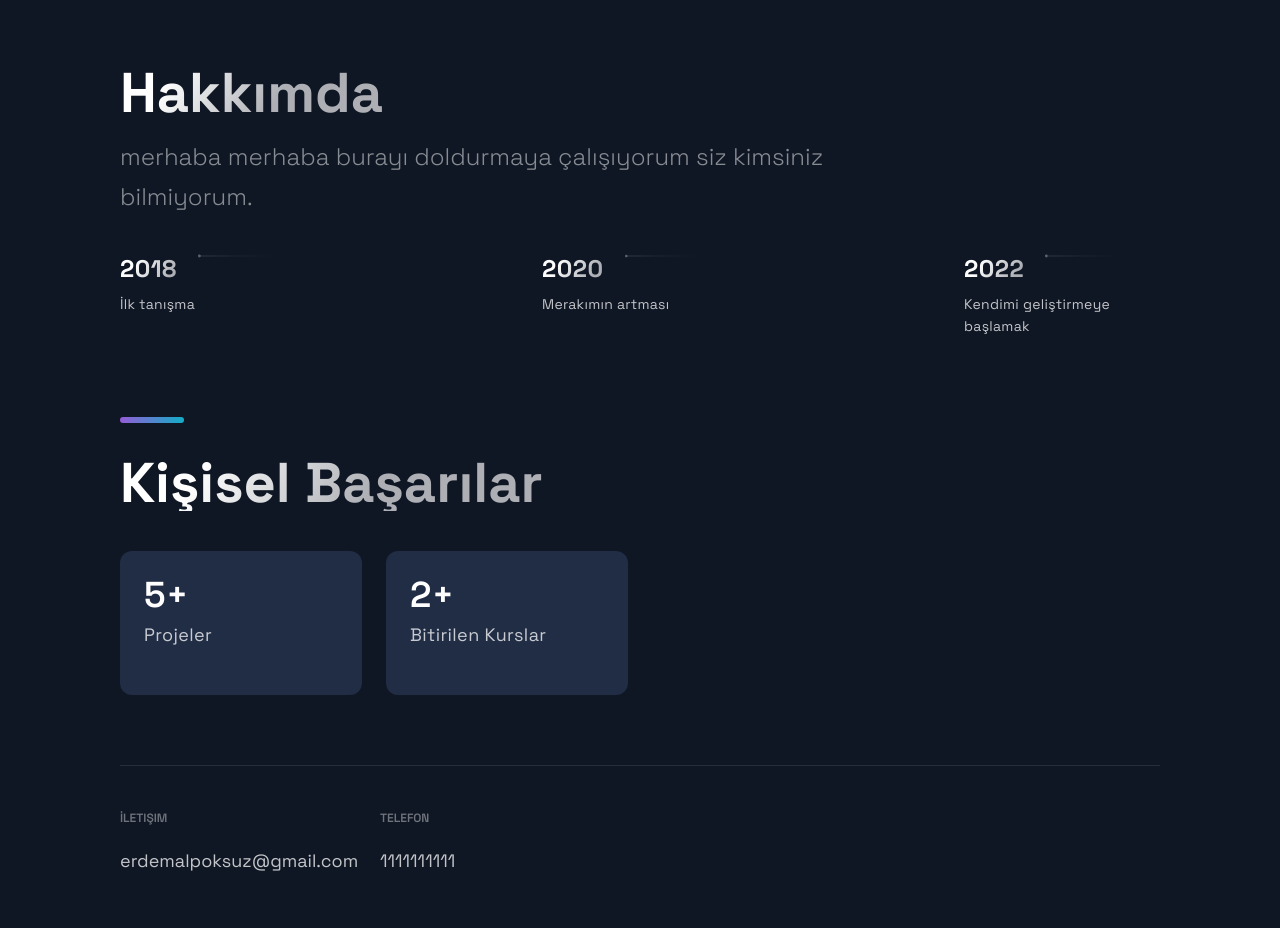
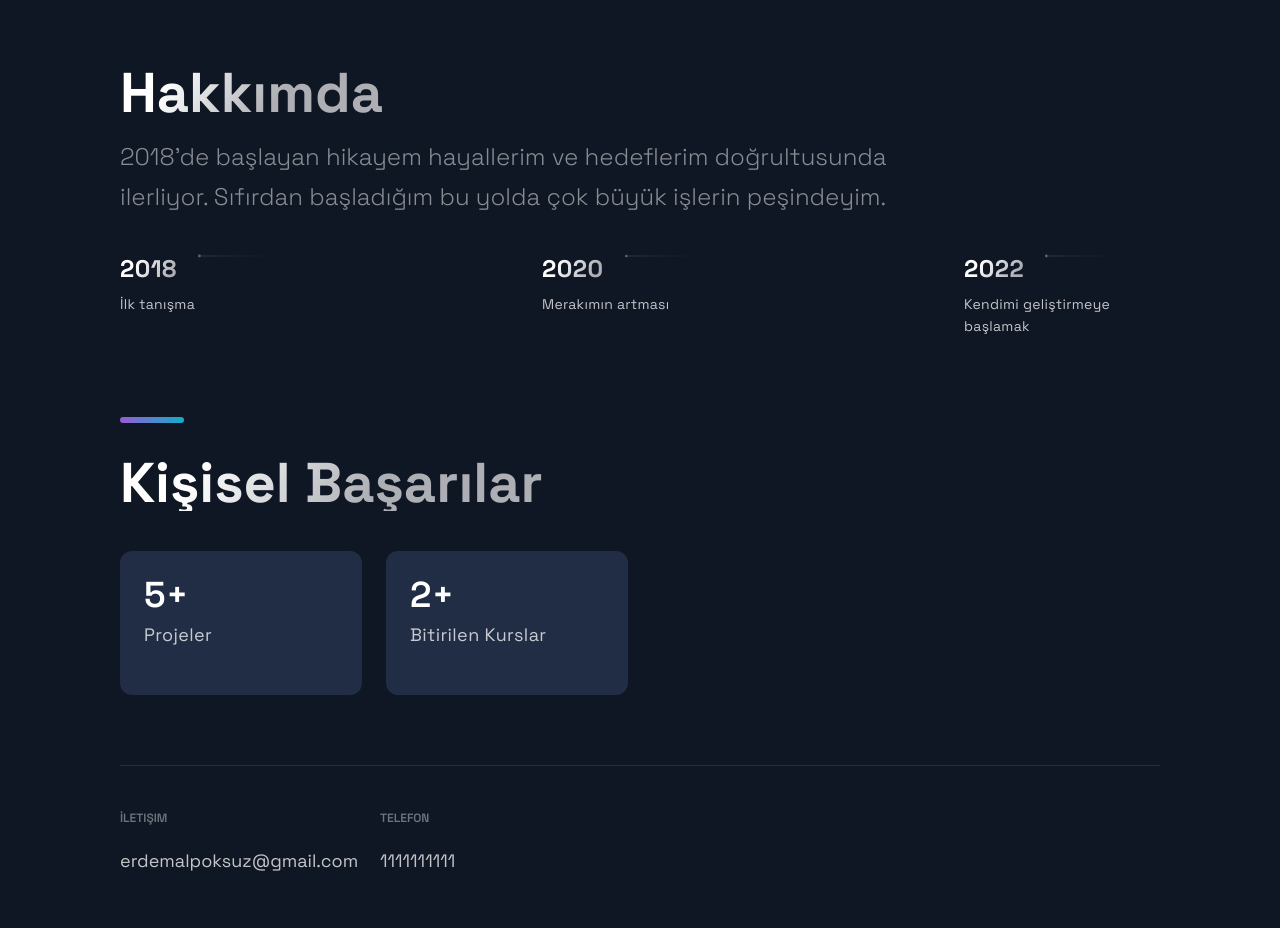
Before and after one commit to erdemalptugoksuz/erdemalptugcom, a Next.js app in the folder portfolio/: page / in a window 1280 px wide. Shown: the part 2500-3428 px from the top of the page. Built offline with nearby package versions, Linux system fonts and the light colour scheme.

Commit message:
Update about text.

```diff
--- a/portfolio/src/components/TimeLine/TimeLine.js
+++ b/portfolio/src/components/TimeLine/TimeLine.js
@@ -46,7 +46,7 @@ const Timeline = () => {
     <Section id="about">
         <SectionTitle>Hakkımda</SectionTitle>
         <SectionText>
-            merhaba merhaba burayı doldurmaya çalışıyorum siz kimsiniz bilmiyorum.
+            2018'de başlayan hikayem hayallerim ve hedeflerim doğrultusunda ilerliyor. Sıfırdan başladığım bu yolda çok büyük işlerin peşindeyim.
         </SectionText>
         <CarouselContainer ref={carouselRef} onScroll={handleScroll}>
             <>
```
